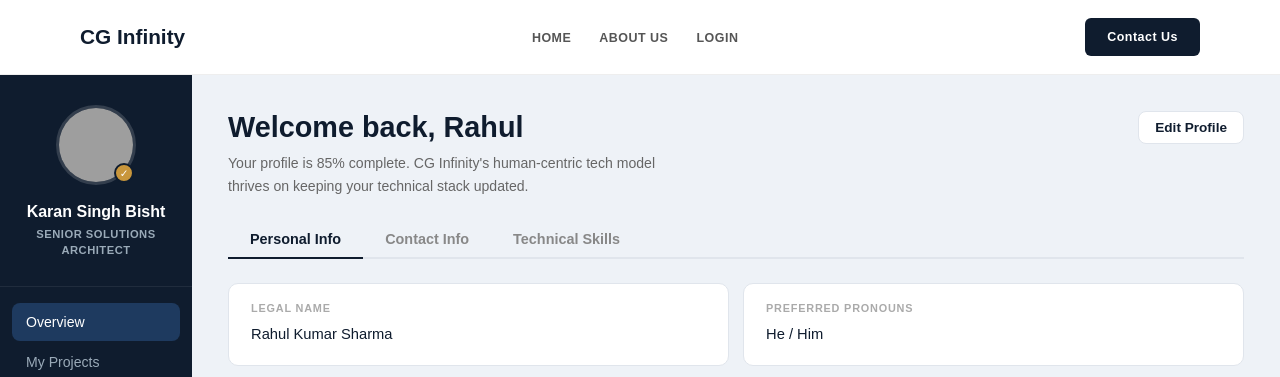
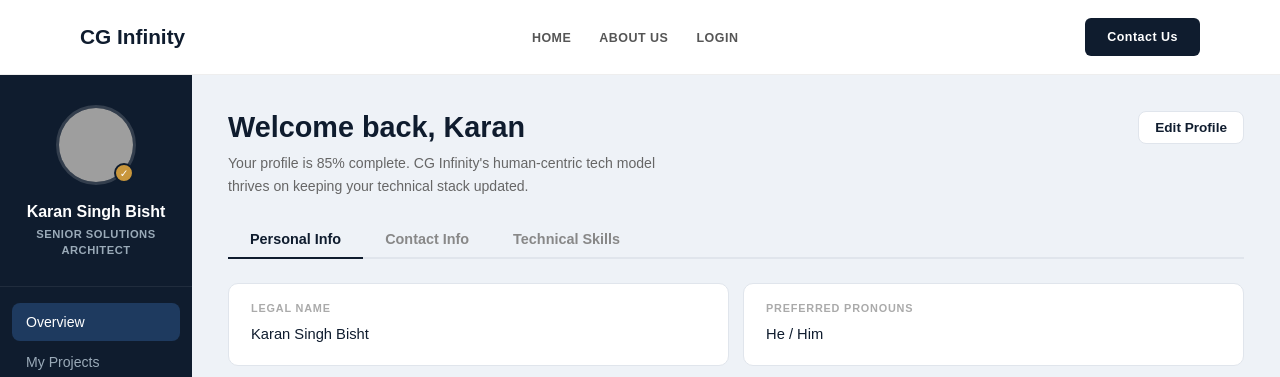
Before and after one commit to KaranBishtCG/HTML-CSS-Assignment, a plain HTML site: page userhome.html in a window 1280 px wide. Shown: the top 377 px of the page. Drawn offline with Linux system fonts and the light colour scheme; grey boxes are pictures that could not be loaded.

Commit message:
Complete Project V2

```diff
--- a/userhome.html
+++ b/userhome.html
@@ -65,7 +65,7 @@
             <!-- Welcome Header -->
             <div class="uh-welcome-row">
                 <div>
-                    <h1>Welcome back, Rahul</h1>
+                    <h1>Welcome back, Karan</h1>
                     <p>Your profile is 85% complete. CG Infinity&#39;s human-centric tech model thrives on keeping your technical stack updated.</p>
                 </div>
                 <div class="uh-welcome-actions">
@@ -86,7 +86,7 @@
                 <div class="uh-fields-row">
                     <div class="uh-field-card">
                         <span class="uh-field-label">LEGAL NAME</span>
-                        <p class="uh-field-value">Rahul Kumar Sharma</p>
+                        <p class="uh-field-value">Karan Singh Bisht</p>
                     </div>
                     <div class="uh-field-card">
                         <span class="uh-field-label">PREFERRED PRONOUNS</span>
```
